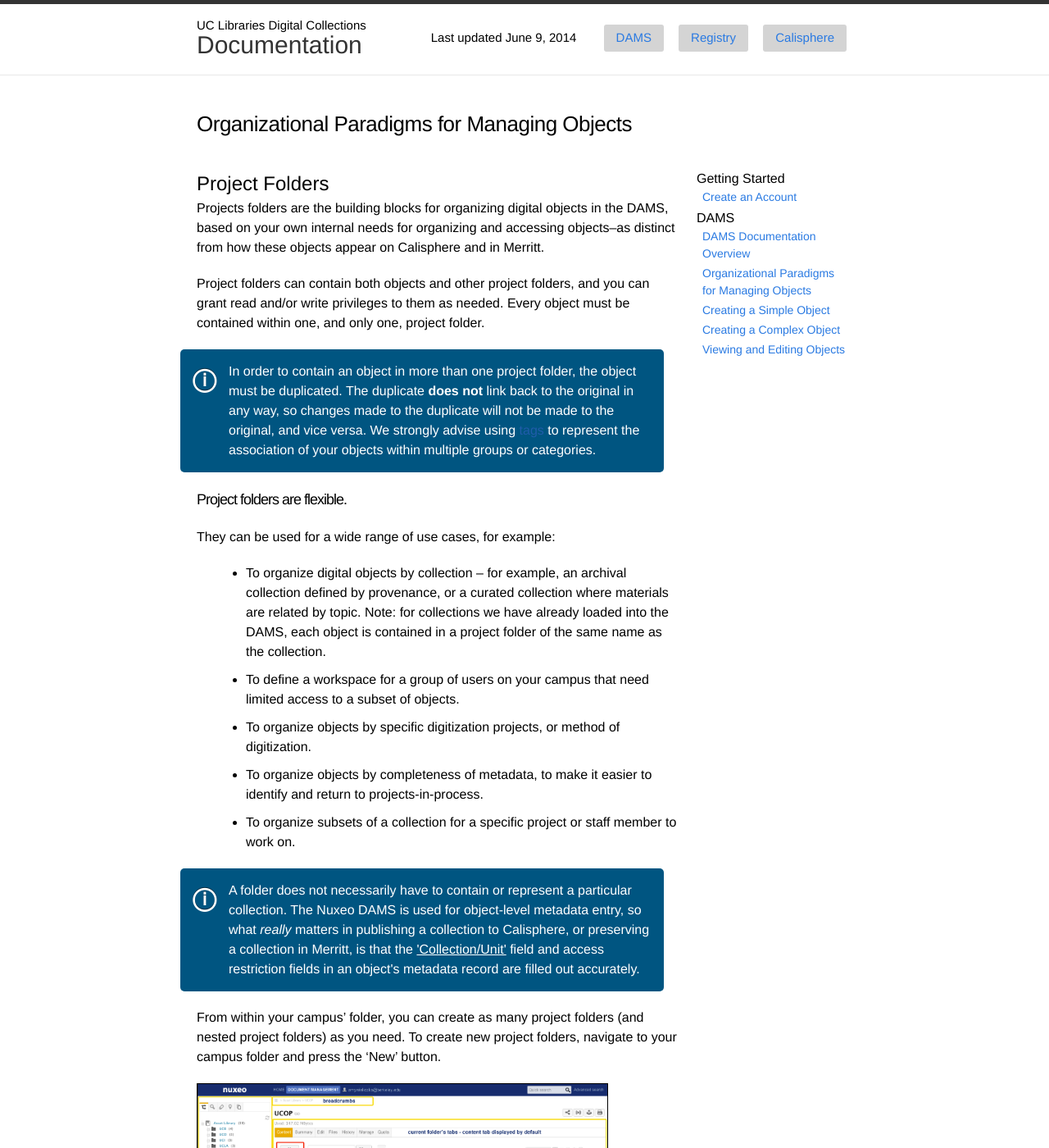
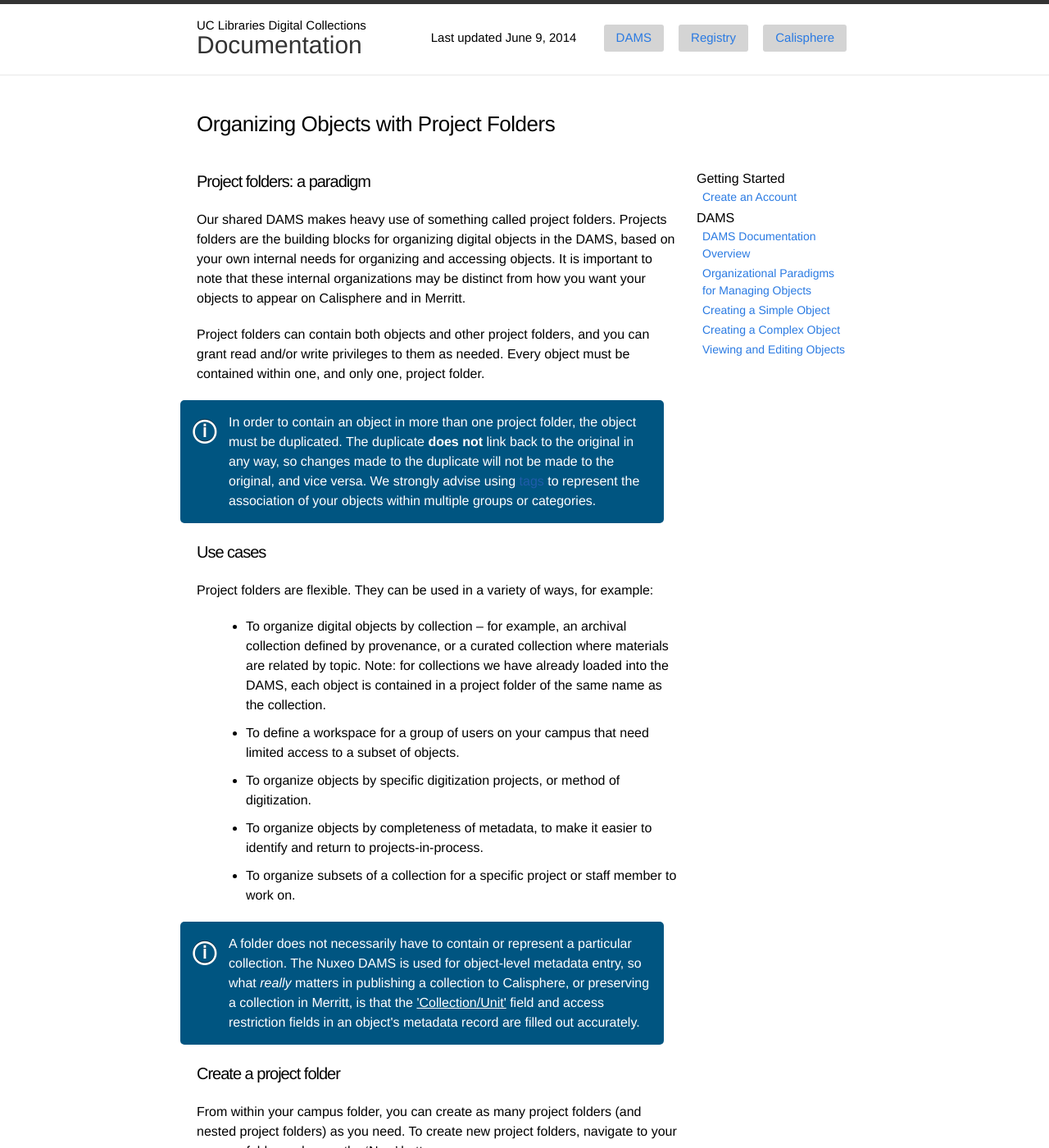
Before and after one commit to ucldc/ucldc-docs, a Jekyll site: the page built from docs/dams/organization.md, in a window 1280 px wide and 1400 px high. Shown: the whole window at 82% size. Built offline with Jekyll 4.4.1, drawn with Linux system fonts in a browser that asks for light colours; nearby versions of some CDN libraries; some of the changed text lies outside the part shown.

Commit message:
Update organization.md
I further clarified things in this section using headings

```diff
--- a/docs/dams/organization.md
+++ b/docs/dams/organization.md
@@ -1,21 +1,21 @@
 ---
 layout: doc
-title: Organizational Paradigms for Managing Objects
+title: Organizing Objects with Project Folders
 next_section: dams/create-objects
 prev_section: dams/index
 permalink: /organization/
 ---
 
-## Project Folders
+### Project folders: a paradigm
 
-Projects folders are the building blocks for organizing digital objects in the DAMS, based on your own internal needs for organizing and accessing objects--as distinct from how these objects appear on Calisphere and in Merritt.
+Our shared DAMS makes heavy use of something called project folders. Projects folders are the building blocks for organizing digital objects in the DAMS, based on your own internal needs for organizing and accessing objects. It is important to note that these internal organizations may be distinct from how you want your objects to appear on Calisphere and in Merritt.
 
 Project folders can contain both objects and other project folders, and you can grant read and/or write privileges to them as needed. Every object must be contained within one, and only one, project folder.
 
 <div class="note">In order to contain an object in more than one project folder, the object must be duplicated. The duplicate <b>does not</b> link back to the original in any way, so changes made to the duplicate will not be made to the original, and vice versa. We strongly advise using <a href="">tags</a> to represent the association of your objects within multiple groups or categories.</div>
 
-#### Project folders are flexible.
-They can be used for a wide range of use cases, for example:
+### Use cases
+Project folders are flexible. They can be used in a variety of ways, for example:
 
   - To organize digital objects by collection -- for example, an archival collection defined by provenance, or a curated collection where materials are related by topic.
     Note: for collections we have already loaded into the DAMS, each object is contained in a project folder of the same      name as the collection.
@@ -26,7 +26,8 @@
 
 <div class="note">A folder does not necessarily have to contain or represent a particular collection. The Nuxeo DAMS is used for object-level metadata entry, so what <i>really</i> matters in publishing a collection to Calisphere, or preserving a collection in Merritt, is that the <a href="" class="notelink">'Collection/Unit'</a> field and access restriction fields in an object's metadata record are filled out accurately.</div>
 
-From within your campus' folder, you can create as many project folders (and nested project folders) as you need. To create new project folders, navigate to your campus folder and press the 'New' button.
+### Create a project folder
+From within your campus folder, you can create as many project folders (and nested project folders) as you need. To create new project folders, navigate to your campus folder and press the 'New' button.
 
 <a class="img-popup" href="{{ site.url }}{{ site.baseurl }}/images/2_UCOP-folder.png">
   <img src="{{ site.url }}{{ site.baseurl }}/images/2_UCOP-folder.png" alt="Screenshot of UCOP folder contents" style="width: 500px">
```
